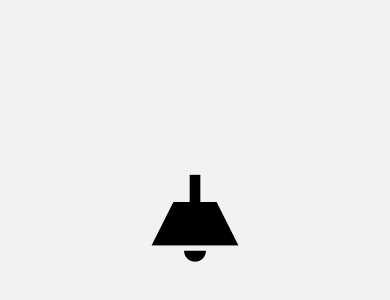
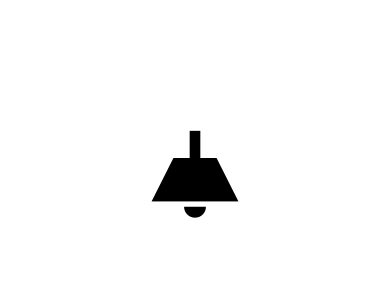
Before and after one commit to Ozberksenn/snapchat-clone, a React Native app: screen /Theme in a window 390 px wide. Shown: the part 204-504 px from the top of the page. Built offline with nearby package versions, Linux system fonts and the light colour scheme.

Commit message:
Theme added theme page

```diff
--- a/src/constants/dark.js
+++ b/src/constants/dark.js
@@ -1,4 +1,6 @@
 export default {
   type: "dark",
   bgColor: "#000",
+  lamb: "yellow",
+  snapIcon: "yellow",
 };
--- a/src/constants/light.js
+++ b/src/constants/light.js
@@ -1,4 +1,6 @@
 export default {
   type: "light",
   bgColor: "#fff",
+  lamb: "#000",
+  snapIcon: "#fff",
 };
--- a/src/screens/Main/Profile/Theme/Theme.js
+++ b/src/screens/Main/Profile/Theme/Theme.js
@@ -1,17 +1,32 @@
-import { SafeAreaView, TouchableOpacity } from "react-native";
+import { SafeAreaView, TouchableOpacity, View } from "react-native";
 import React from "react";
 import { MaterialCommunityIcons } from "@expo/vector-icons";
 import styles from "./Theme.style";
-
+import { useDispatch, useSelector } from "react-redux";
+import { toggleTheme } from "../../../../redux/themeSlice";
+import { FontAwesome } from "@expo/vector-icons";
 const Theme = () => {
+  const { activeTheme } = useSelector((state) => state.theme);
+  const dispatch = useDispatch();
+  const handleIcon = () => {
+    dispatch(toggleTheme());
+  };
   return (
-    <SafeAreaView style={styles.themeContainer}>
-      <TouchableOpacity>
+    <SafeAreaView
+      style={[styles.themeContainer, { backgroundColor: activeTheme.bgColor }]}
+    >
+      <TouchableOpacity onPress={handleIcon}>
         <MaterialCommunityIcons
           name="ceiling-light"
-          style={styles.Toggleicon}
+          style={[styles.Toggleicon, { color: activeTheme.lamb }]}
         />
       </TouchableOpacity>
+      <View>
+        <FontAwesome
+          style={[styles.snapIcon, { color: activeTheme.snapIcon }]}
+          name="snapchat-ghost"
+        />
+      </View>
     </SafeAreaView>
   );
 };
--- a/src/screens/Main/Profile/Theme/Theme.style.js
+++ b/src/screens/Main/Profile/Theme/Theme.style.js
@@ -10,4 +10,8 @@
     fontSize: 130,
     color: "#000",
   },
+  snapIcon: {
+    marginTop: 50,
+    fontSize: 38,
+  },
 });
```
